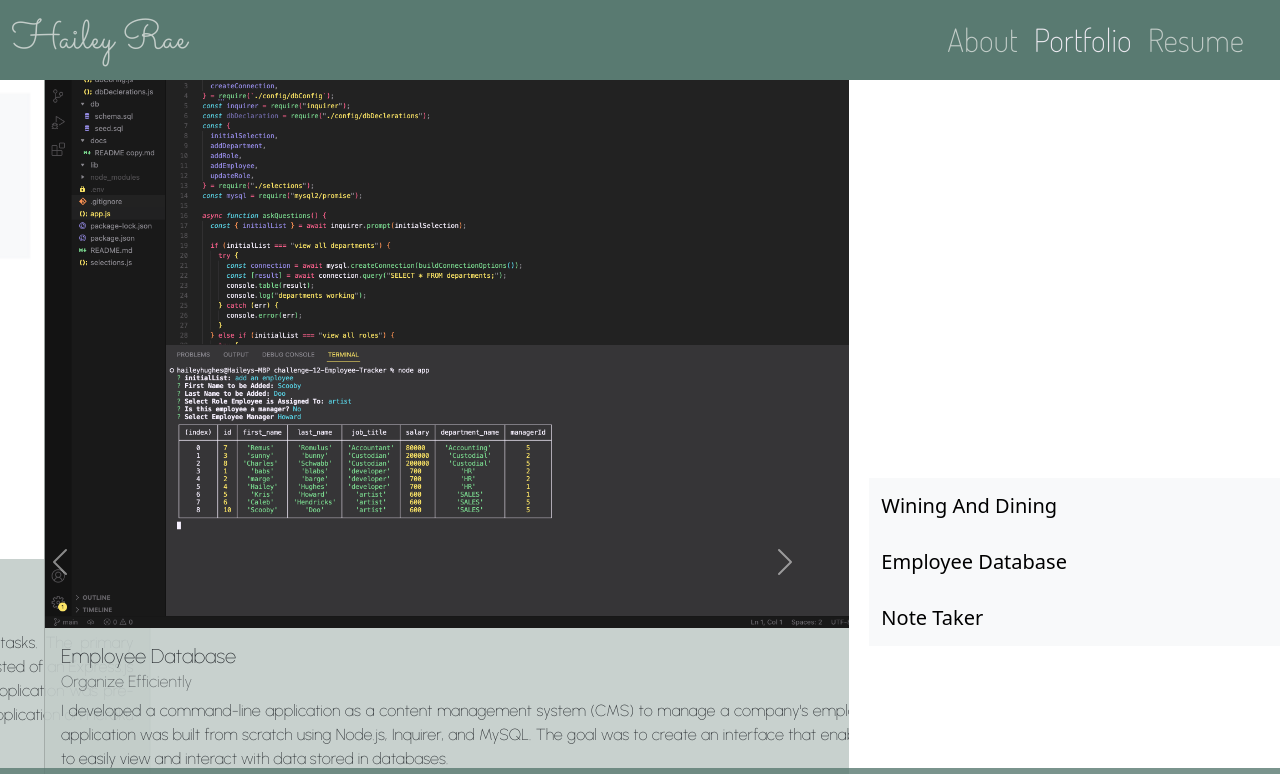
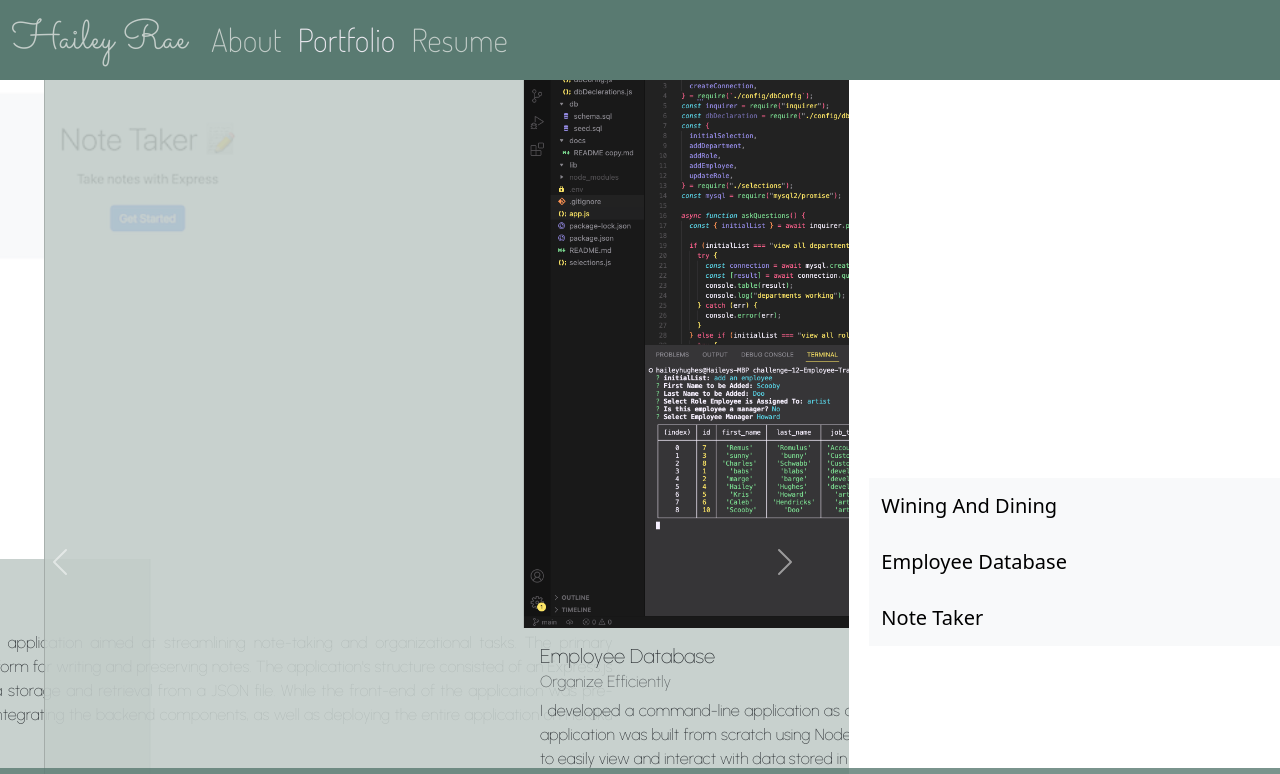
Before and after one commit to haileyraehughes89/Hughes-Portfolio, a React (Vite) app: page /Portfolio in a window 1280 px wide. Shown: the top 774 px of the page. Built offline with nearby package versions, Linux system fonts and the light colour scheme; a web font is replaced by a local one.

Commit message:
nav bar updates and medium screen about complete

```diff
--- a/src/components/Body/MediumAbout.jsx
+++ b/src/components/Body/MediumAbout.jsx
@@ -1,5 +1,6 @@
 import React from "react";
-
+import Card from 'react-bootstrap/Card';
+import About from "../../Data/Data"
 import "../../styles/About.css";
 
 
@@ -9,18 +10,15 @@ function MediumAbout() {
   return (
     <div className="background-container">
 
-
-      <div className="lg-container">
-        <div className="content row">
-          <div className="col-md-8 left">
-            <h1 className="text-center">Medium</h1>
-
-          </div>
-          <div className="col-md-4 right" >
-            <img src="assets/smallAbout.JPG" className="w-100"></img>
-          </div>
-        </div>
-      </div>
+      <Card className="card" style={{marginTop: "3.5em"}}>
+      <Card.Img style={{width: "15em", marginTop: "2em"}}variant="top" src="assets/About.JPG" />
+      <Card.Body>
+        <Card.Title className="welcome" style={{marginTop: "0em"}}>{About.welcome}</Card.Title>
+        <Card.Text className="text" style={{fontSize: "1.1em"}}>
+          {About.text}
+        </Card.Text>
+      </Card.Body>
+    </Card>
     </div>
   );
 }
--- a/src/components/Header/Nav.jsx
+++ b/src/components/Header/Nav.jsx
@@ -3,6 +3,7 @@ import { Link, useLocation } from "react-router-dom";
 import Container from "react-bootstrap/Container";
 import Nav from "react-bootstrap/Nav";
 import Navbar from "react-bootstrap/Navbar";
+
 import NavDropdown from "react-bootstrap/NavDropdown";
 import "../../styles/NavStyle.css";
 
@@ -10,13 +11,13 @@ import "../../styles/NavStyle.css";
 function Menu() {
   const currentPage = useLocation().pathname;
   return (
-    <Navbar expand="lg" className="header fixed-top">
+    <Navbar collapseOnSelect expand="lg" className="header fixed-top">
       <Container fluid>
         <Navbar.Brand as={Link} to="/" id="name-text">
           Hailey Rae
         </Navbar.Brand>
-        <Navbar.Toggle aria-controls="navbarNavDropdown" />
-        <Navbar.Collapse id="navbarNavDropdown">
+        <Navbar.Toggle aria-controls="responsive-navbar-nav"  />
+        <Navbar.Collapse id="responsive-navbar-nav">
           <Nav className="navbar-nav">
             <Nav.Item>
               <Link
--- a/src/styles/About.css
+++ b/src/styles/About.css
@@ -18,6 +18,7 @@ p {
   width: 75vw;
   font-family: "Urbanist", sans-serif;
   background-color: rgba(195, 205, 201,0.9);
+  align-items: center;
 }
 
 .text {
--- a/src/styles/NavStyle.css
+++ b/src/styles/NavStyle.css
@@ -26,9 +26,11 @@ a.nav-link {
   color:rgb(195, 205, 201);
   font-size: 4vh;
   font-family: 'Dosis', sans-serif;
+  justify-content: flex-end;
+  text-align: end;
 }
 
-.navbar-nav {
+.me-auto {
   padding-left:2vh;
   padding-right: 2vh;
 }
@@ -41,14 +43,3 @@ a.nav-link {
   font-family: "Sacramento", cursive;
   font-size: 5vh;
 }
-
-
-
-#navbarNavDropdown {
-  width: 100%;
-  display: flex;
-  flex-direction: row;
-  justify-content: flex-end;
-  font-family: "Sacramento", cursive;
-  color: rgb(182, 83, 95);
-}
```
